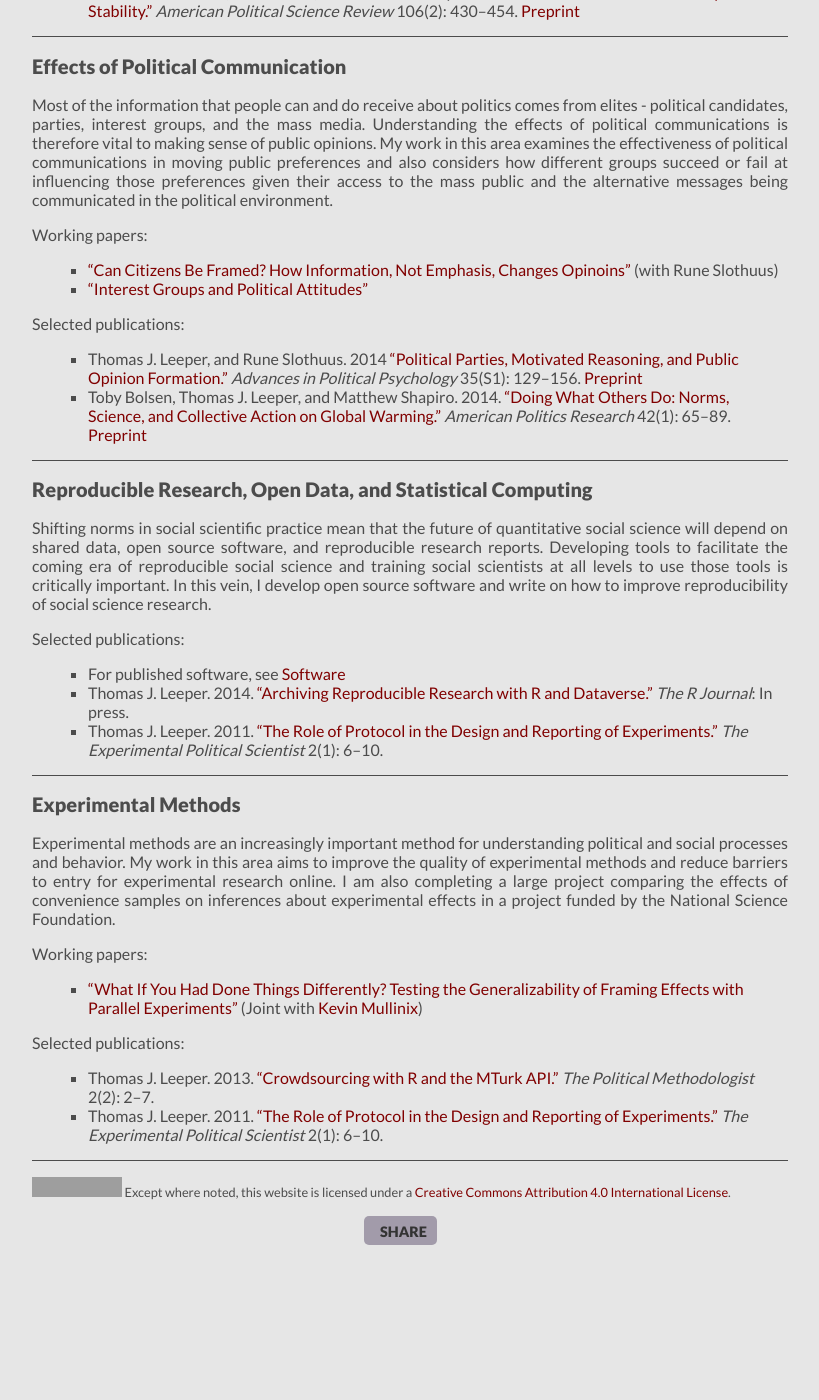
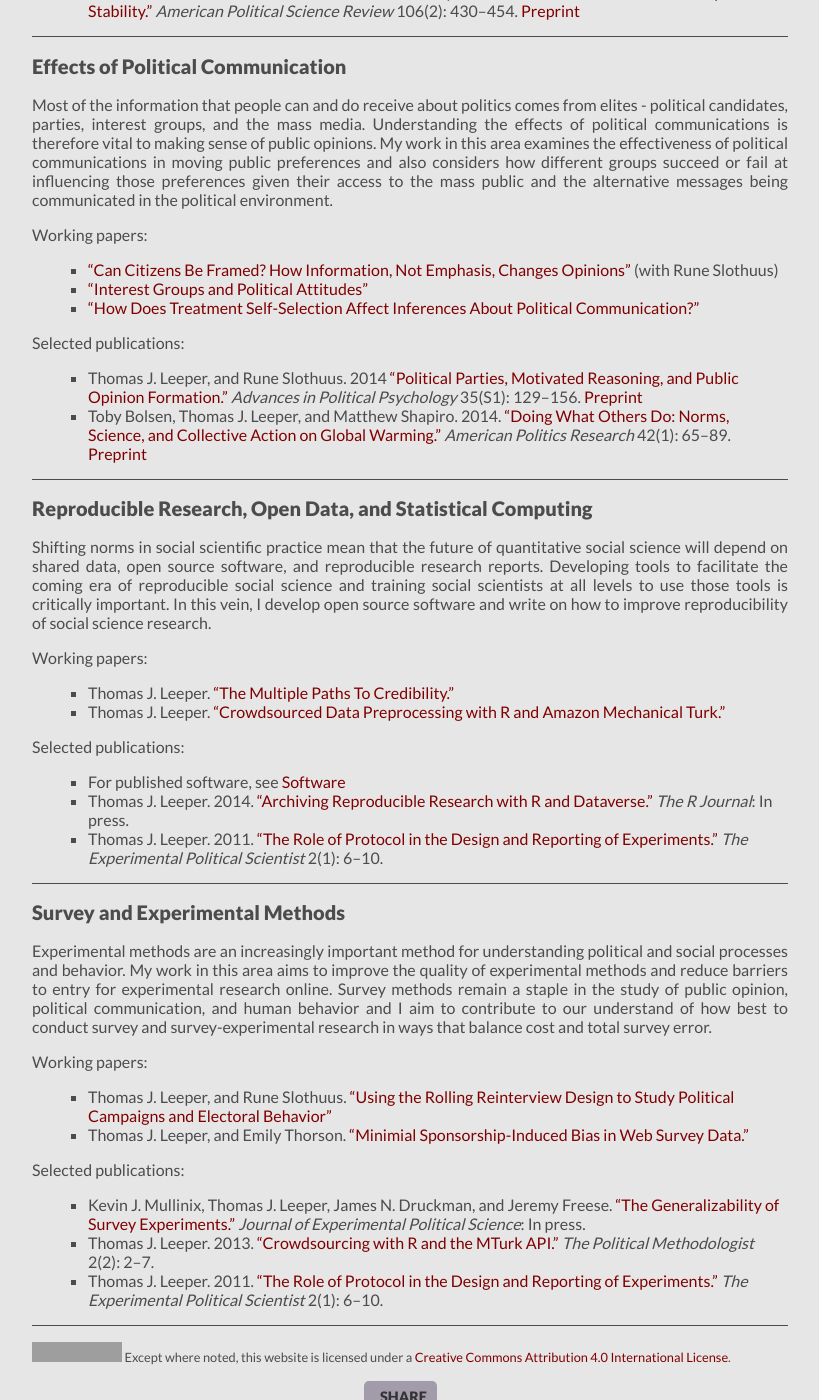
Before and after one commit to leeper/leeper.github.io, a Jekyll site: the page built from research.md, in a window 1280 px wide and 1400 px high, scrolled down 971 px. Shown: the whole window, without its empty margins (230-1049 px from the left). Built offline with Jekyll 4.4.1, drawn with Linux system fonts in a browser that asks for light colours; some web fonts are replaced; Markdown is read by kramdown in place of the engine named in the settings; before the commit the page ends 2230 px from its top, so only the background shows below that; grey boxes are pictures that could not be loaded.

Commit message:
update papers

```diff
--- a/research.md
+++ b/research.md
@@ -47,8 +47,9 @@ Most of the information that people can and do receive about politics comes from
 
 Working papers:
 
-* [&ldquo;Can Citizens Be Framed? How Information, Not Emphasis, Changes Opinoins&rdquo;]({{ page.papers}}CanCitizensBeFramed.pf) (with Rune Slothuus)
+* [&ldquo;Can Citizens Be Framed? How Information, Not Emphasis, Changes Opinions&rdquo;]({{ page.papers}}CanCitizensBeFramed.pf) (with Rune Slothuus)
 * [&ldquo;Interest Groups and Political Attitudes&rdquo;]({{ page.papers }}InterestGroupsAndPoliticalAttitudes.pdf)
+* [&ldquo;How Does Treatment Self-Selection Affect Inferences About Political Communication?&rdquo;]({{ page.papers }}PoliticalCommuniationSelfSelection.pdf)
 
 Selected publications:
 
@@ -60,6 +61,11 @@ Selected publications:
 
 Shifting norms in social scientific practice mean that the future of quantitative social science will depend on shared data, open source software, and reproducible research reports. Developing tools to facilitate the coming era of reproducible social science and training social scientists at all levels to use those tools is critically important. In this vein, I develop open source software and write on how to improve reproducibility of social science research.
 
+Working papers:
+
+* Thomas J. Leeper. [&ldquo;The Multiple Paths To Credibility.&rdquo;]({{ page.papers }}MultiplePathsToCredibility.pdf)
+* Thomas J. Leeper. [&ldquo;Crowdsourced Data Preprocessing with R and Amazon Mechanical Turk.&rdquo;]({{ page.papers }}MTurkRCrowdsourcing.pdf)
+
 Selected publications:
 
 * For published software, see [Software](http://thomasleeper.com/software)
@@ -68,15 +74,17 @@ Selected publications:
 
 
 ---
-## Experimental Methods ##
+## Survey and Experimental Methods ##
 
-Experimental methods are an increasingly important method for understanding political and social processes and behavior. My work in this area aims to improve the quality of experimental methods and reduce barriers to entry for experimental research online. I am also completing a large project comparing the effects of convenience samples on inferences about experimental effects in a project funded by the National Science Foundation.
+Experimental methods are an increasingly important method for understanding political and social processes and behavior. My work in this area aims to improve the quality of experimental methods and reduce barriers to entry for experimental research online. Survey methods remain a staple in the study of public opinion, political communication, and human behavior and I aim to contribute to our understand of how best to conduct survey and survey-experimental research in ways that balance cost and total survey error.
 
 Working papers:
 
-* [&ldquo;What If You Had Done Things Differently? Testing the Generalizability of Framing Effects with Parallel Experiments&rdquo;]({{ page.papers }}ParallelExperimentsOnFraming.pdf) (Joint with [Kevin Mullinix](http://www.kevinmullinix.com/))
+* Thomas J. Leeper, and Rune Slothuus. [&ldquo;Using the Rolling Reinterview Design to Study Political Campaigns and Electoral Behavior&rdquo;]({{ page.papers }}RollingReinterviewDesign.pdf)
+* Thomas J. Leeper, and Emily Thorson. [&ldquo;Minimial Sponsorship-Induced Bias in Web Survey Data.&rdquo;]({{ page.papers }}SurveySponsorship.pdf)
 
 Selected publications:
 
+* Kevin J. Mullinix, Thomas J. Leeper, James N. Druckman, and Jeremy Freese. [&ldquo;The Generalizability of Survey Experiments.&rdquo;]({{ page.papers }}GeneralizabilitySurveyExperiments.pdf) *Journal of Experimental Political Science*: In press.
 * Thomas J. Leeper. 2013. [&ldquo;Crowdsourcing with R and the MTurk API.&rdquo;](http://polmeth.wustl.edu/methodologist/tpm_v20_n2.pdf) *The Political Methodologist* 2(2): 2&ndash;7.
 * Thomas J. Leeper. 2011. [&ldquo;The Role of Protocol in the Design and Reporting of Experiments.&rdquo;](http://scholar.harvard.edu/files/dtingley/files/may2011.pdf) *The Experimental Political Scientist* 2(1): 6&ndash;10.
```
